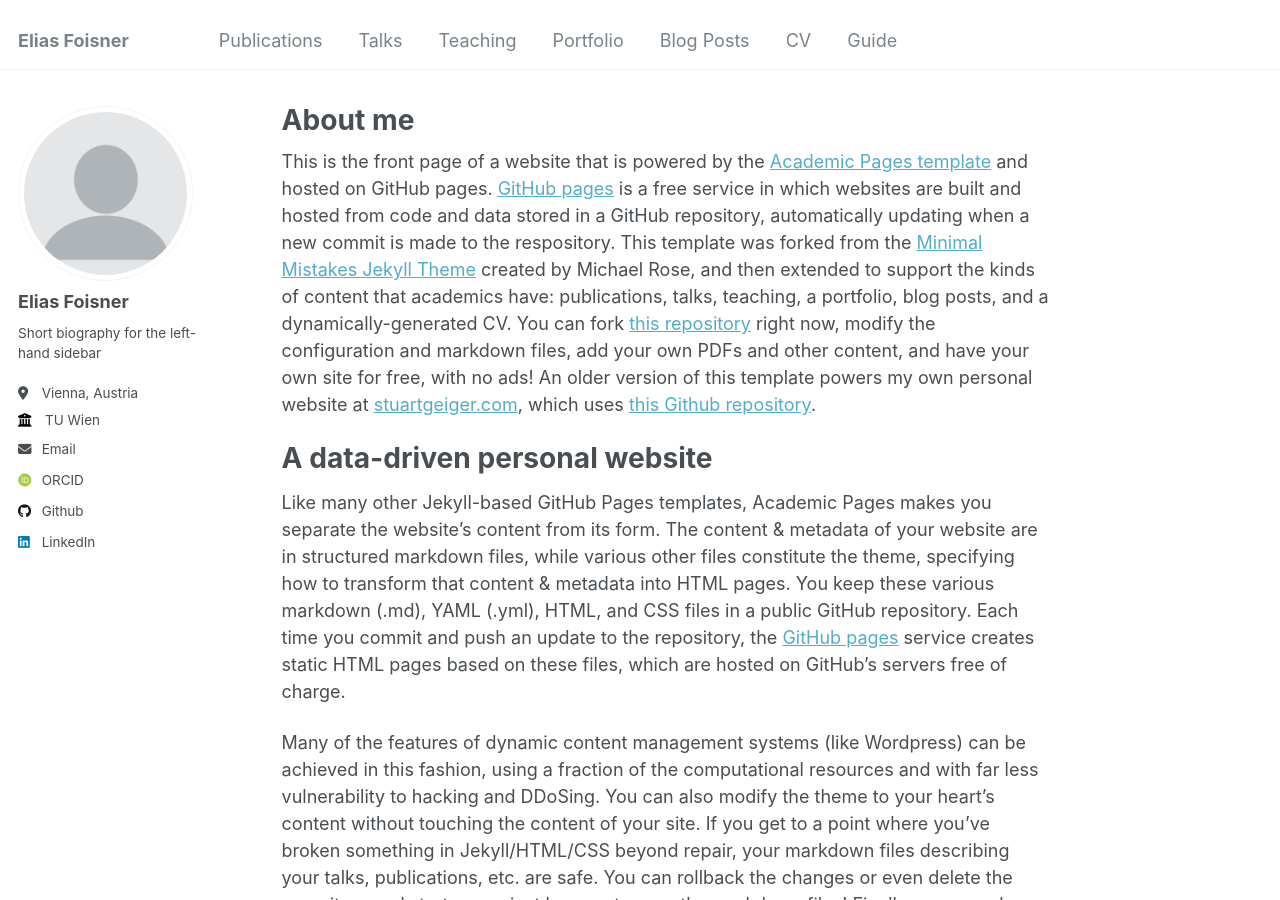
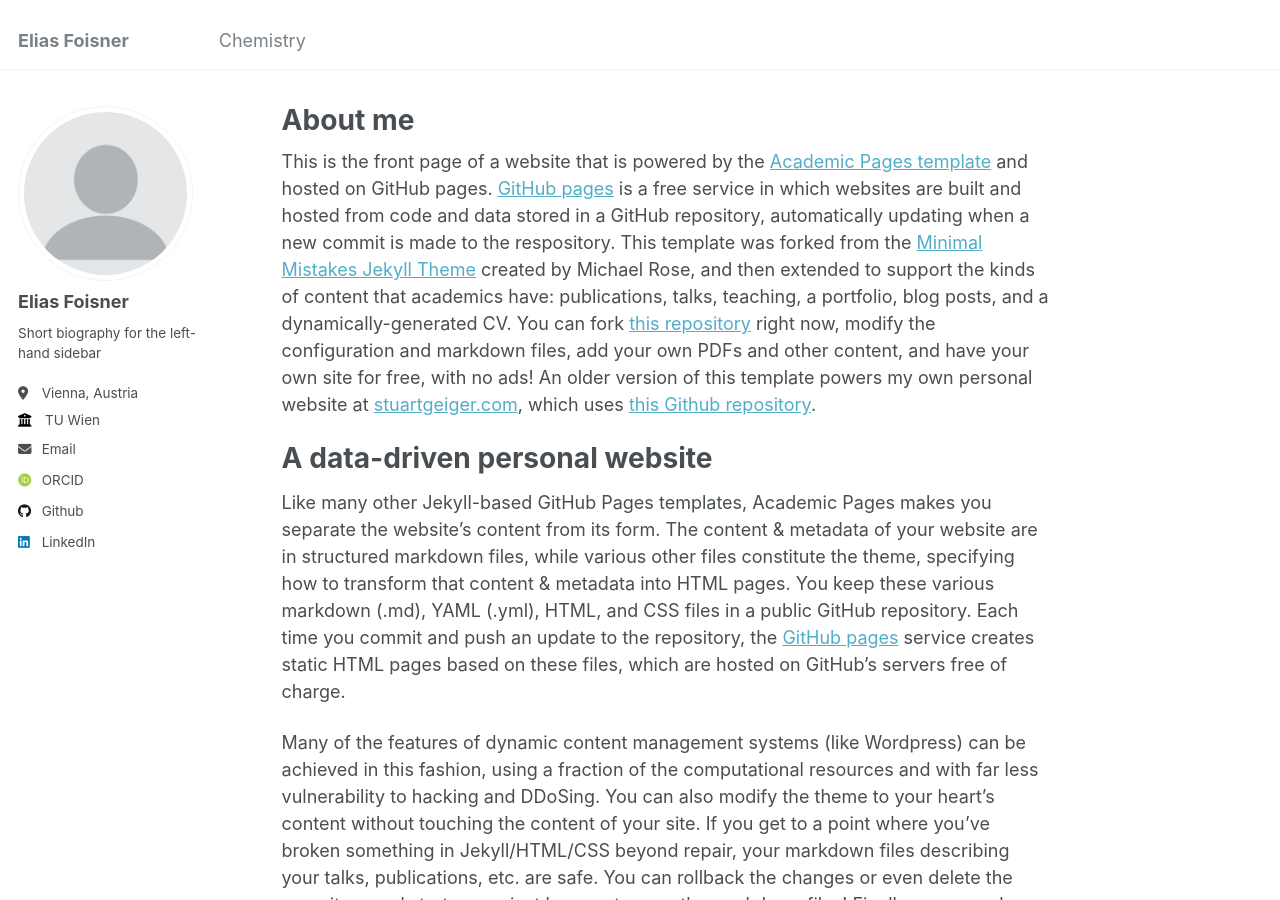
Before and after one commit to eliasfoisner/eliasfoisner.github.io, a Jekyll site: the page built from _pages/about.md, in a window 1280 px wide and 900 px high. Built offline with Jekyll 4.4.1, drawn with Linux system fonts in a browser that asks for light colours; some web fonts are replaced; part of the change alters nothing that is shown.

Commit message:
Update navigation.yml

```diff
--- a/_data/navigation.yml
+++ b/_data/navigation.yml
@@ -5,23 +5,27 @@
 # prevent it from being included in the site.
 
 main:
-  - title: "Publications"
-    url: /publications/
 
-  - title: "Talks"
-    url: /talks/
+  - title: "Chemistry"
+    url: /chemistry/
 
-  - title: "Teaching"
-    url: /teaching/
+#  - title: "Publications"
+#    url: /publications/
 
-  - title: "Portfolio"
-    url: /portfolio/
+#  - title: "Talks"
+#    url: /talks/
 
-  - title: "Blog Posts"
-    url: /year-archive/
+#  - title: "Teaching"
+#    url: /teaching/
 
-  - title: "CV"
-    url: /cv/
+#  - title: "Portfolio"
+#    url: /portfolio/
 
-  - title: "Guide"
-    url: /markdown/
+#  - title: "Blog Posts"
+#    url: /year-archive/
+
+#  - title: "CV"
+#    url: /cv/
+
+#  - title: "Guide"
+#    url: /markdown/
```
